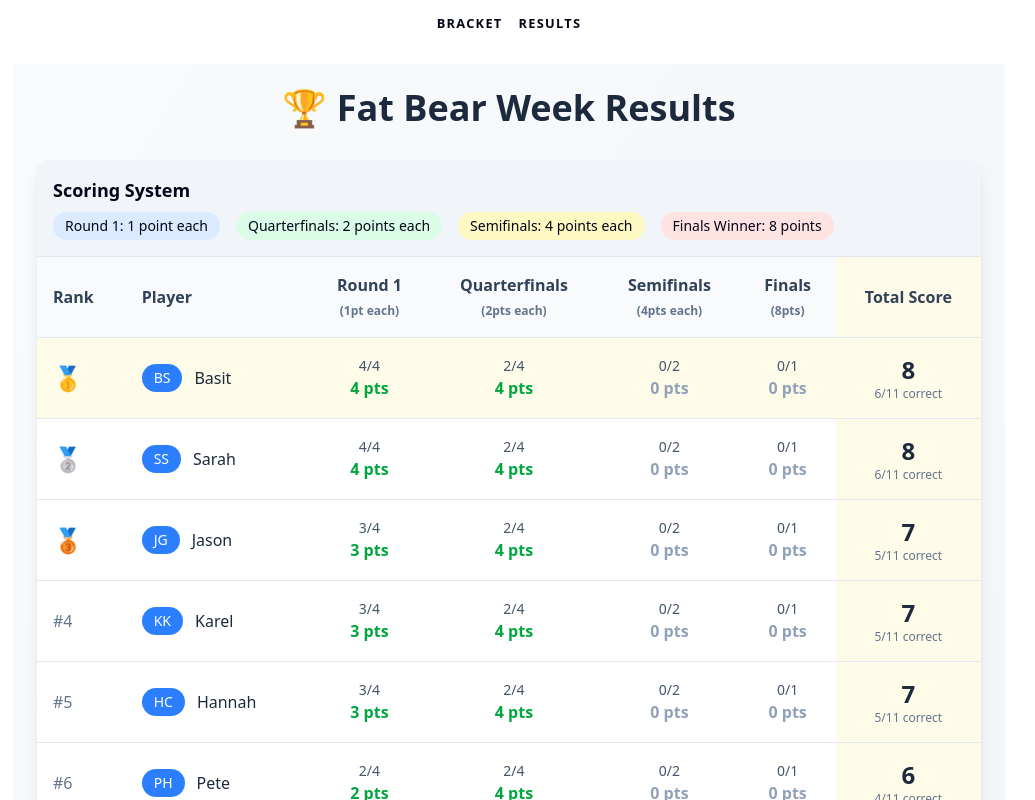
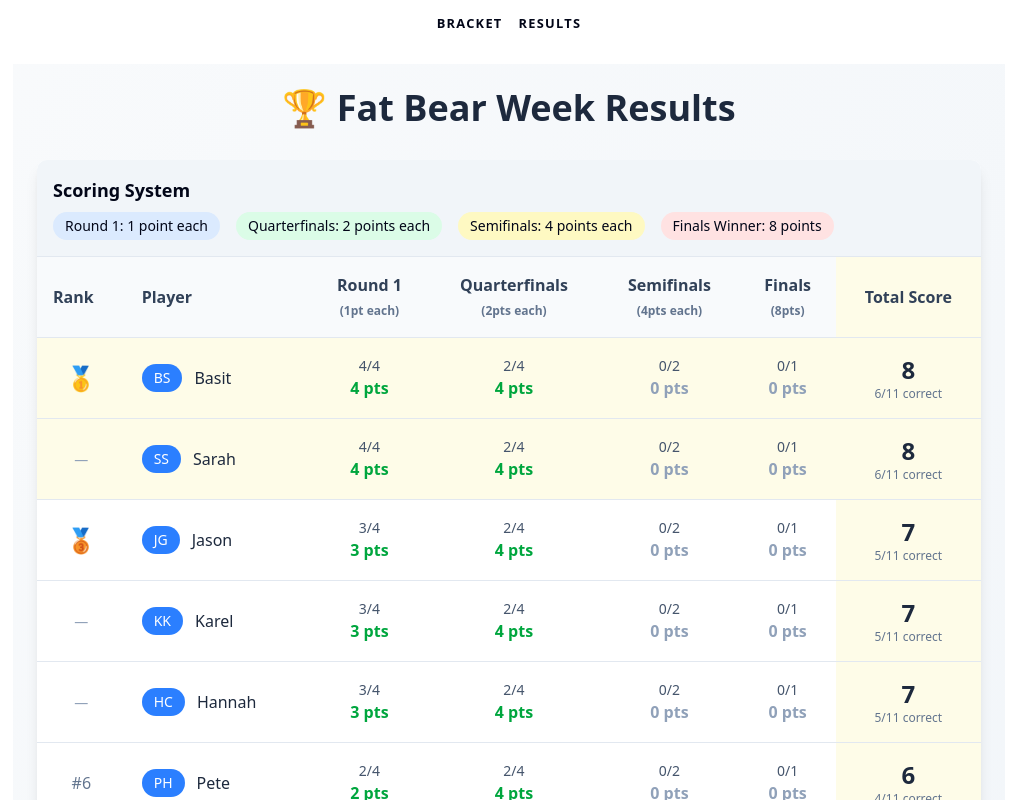
Before and after one commit to pranav-grover/fbw, a SvelteKit app: page /results in a window 1280 px wide. Shown: the top 800 px of the page, without its empty margins (131-1166 px from the left). Built offline with nearby package versions, Linux system fonts and the light colour scheme.

Commit message:
Add support for ties

```diff
--- a/src/routes/results/+page.svelte
+++ b/src/routes/results/+page.svelte
@@ -52,19 +52,25 @@
 				<tbody>
 					{#each playerScores as player, index}
 						{@const breakdown = getPredictionBreakdown(player)}
+						{@const isFirstInTie = index === 0 || playerScores[index - 1].totalScore !== player.totalScore}
+						{@const actualRank = playerScores.findIndex(p => p.totalScore === player.totalScore) + 1}
 						<tr
-							class="border-t hover:bg-blue-50 cursor-pointer transition-colors {index === 0 ? 'bg-yellow-50 hover:bg-yellow-100' : ''}"
+							class="border-t hover:bg-blue-50 cursor-pointer transition-colors {actualRank === 1 ? 'bg-yellow-50 hover:bg-yellow-100' : ''}"
 							onclick={() => showPlayerBracket(player.playerName)}
 						>
-							<td class="p-4">
-								{#if index === 0}
-									<span class="text-2xl">🥇</span>
-								{:else if index === 1}
-									<span class="text-2xl">🥈</span>
-								{:else if index === 2}
-									<span class="text-2xl">🥉</span>
+							<td class="p-4 text-center">
+								{#if isFirstInTie}
+									{#if actualRank === 1}
+										<span class="text-2xl">🥇</span>
+									{:else if actualRank === 2}
+										<span class="text-2xl">🥈</span>
+									{:else if actualRank === 3}
+										<span class="text-2xl">🥉</span>
+									{:else}
+										<span class="text-slate-500 font-medium">#{actualRank}</span>
+									{/if}
 								{:else}
-									<span class="text-slate-500 font-medium">#{index + 1}</span>
+									<span class="text-slate-400 text-sm">—</span>
 								{/if}
 							</td>
 							<td class="p-4">
```
